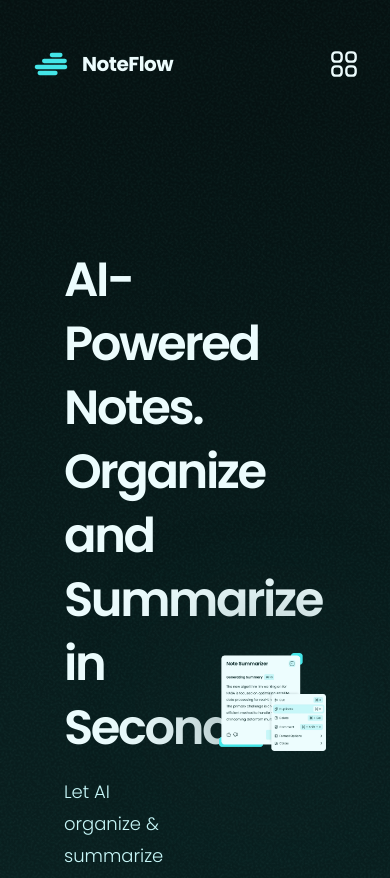
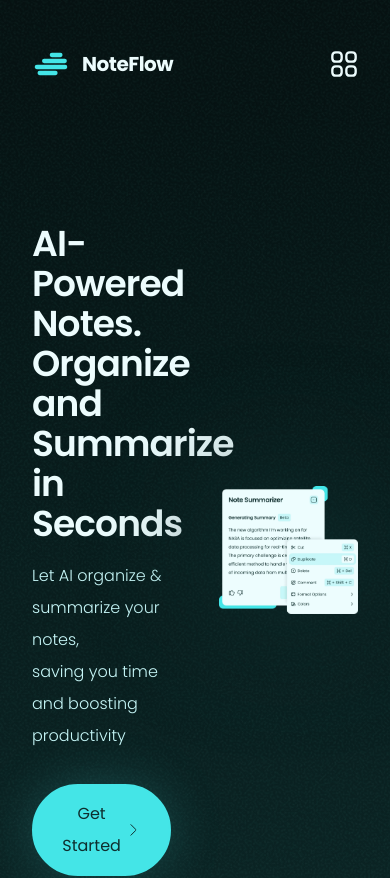
Before and after one commit to MarufHasan-dev/NoteFlow, a React (Vite) app: page / in a window 390 px wide. Shown: the top 878 px of the page. Built offline with nearby package versions, Linux system fonts and the light colour scheme.

Commit message:
add responsive design for lg screen

```diff
--- a/src/components/sections/Hero.jsx
+++ b/src/components/sections/Hero.jsx
@@ -7,12 +7,12 @@ export default function Hero() {
   const { setActiveModal } = useModalContext();
 
   return (
-    <section className="mx-auto grid max-w-[90rem] grid-cols-[5fr_4fr] max-xl:grid-cols-2 max-xl:gap-x-12 max-xl:px-16 max-xl:py-38 items-center gap-x-18 px-24 py-42">
+    <section className="mx-auto grid max-w-[90rem] grid-cols-[5fr_4fr] max-xl:grid-cols-2 max-xl:gap-x-12 max-xl:px-16 max-xl:py-38 items-center gap-x-18 px-24 py-42 max-lg:px-8 max-lg:py-32">
       <div>
-        <h1 className="text-primary-50 font-semibold text-6xl/18 tracking-tighter mb-6 max-xl:mb-4 max-xl:text-5xl/16">
+        <h1 className="text-primary-50 font-semibold text-6xl/18 tracking-tighter mb-6 max-xl:mb-4 max-xl:text-5xl/16 max-lg:text-4xl/10 max-lg:tracking-tight">
           AI-Powered Notes. Organize and Summarize in Seconds
         </h1>
-        <p className="text-primary-100 text-xl/loose font-light mb-10 max-xl:mb-8 max-xl:text-lg/8">
+        <p className="text-primary-100 text-xl/loose font-light mb-10 max-xl:mb-8 max-xl:text-lg/8 max-lg:text-base/loose">
           Let AI organize & summarize your notes, <br />
           saving you time and boosting productivity
         </p>
--- a/src/components/sections/MobileMenu/MobileMenuIcon.jsx
+++ b/src/components/sections/MobileMenu/MobileMenuIcon.jsx
@@ -8,7 +8,7 @@ export default function MobileMenuIcon() {
   return (
     <motion.button
       animate={{ rotate: mobileMenuOpened ? 90 : 0 }}
-      className="justify-center items-center max-lg:flex hidden"
+      className="justify-center items-center max-lg:flex hidden cursor-pointer"
       onClick={() => setMobileMenuOpened(true)}
     >
       <Menu className="stroke-primary-50 h-7 w-7" width={2} />
```
